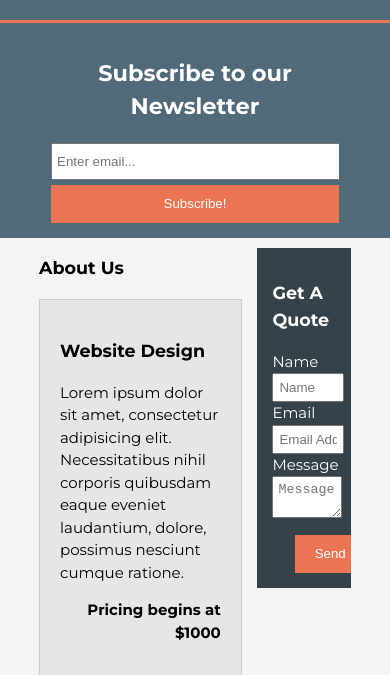
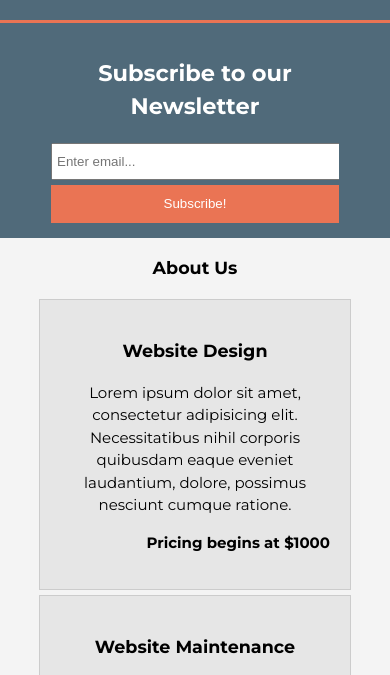
Before and after one commit to charlesmartinreed/Basic-Responsive-Site, a plain HTML site: page services.html in a window 390 px wide. Shown: the part 133-808 px from the top of the page. Drawn offline with Linux system fonts and the light colour scheme.

Commit message:
Complete media queries for about.html, services.html.

```diff
--- a/styles.css
+++ b/styles.css
@@ -171,12 +171,6 @@ aside#sidebar .quote textarea {
 	padding: 5px;
 }
 
-aside#sidebar .btn-1 {
-	margin-top: 10px;
-	position: relative;
-	left: 35%;
-}
-
 footer {
 	padding: 20px;
 	margin-top: 20px;
@@ -192,7 +186,9 @@ footer {
 	header nav li,
 	#newsletter h1,
 	#newsletter form,
-	#boxes .box {
+	#boxes .box,
+	aside#sidebar,
+	article#main-col {
 		float: none;
 		text-align: center;
 		width: 100%;
@@ -211,6 +207,13 @@ footer {
 		width: 100%;
 	}
 
+	.quote .btn-1 {
+		display: inline;
+		text-align: center;
+		margin-top: 6px;
+		width: 50%;
+	}
+
 	#newsletter form input[type="email"] {
 		width: 100%;
 		margin-bottom: 5px;
```
